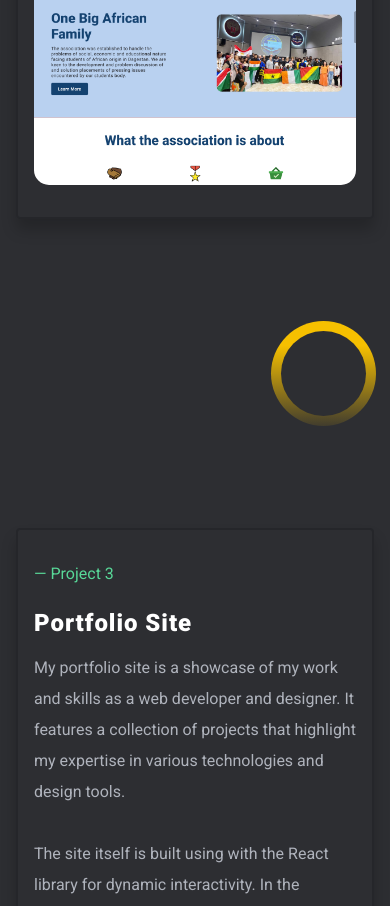
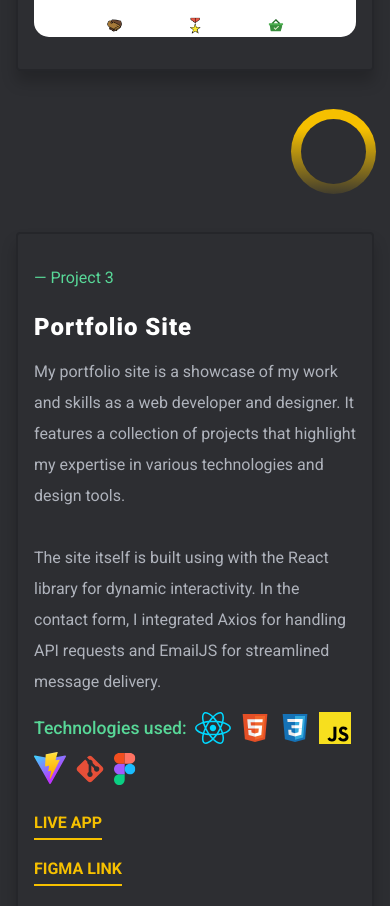
Before and after one commit to tersoo-ahire/Portfolio, a React (Vite) app in the folder project/: page / in a window 390 px wide. Shown: the part 4567-5473 px from the top of the page. Built offline with nearby package versions, Linux system fonts and the light colour scheme.

Commit message:
made style changes to project card

```diff
--- a/project/src/components/Project.jsx
+++ b/project/src/components/Project.jsx
@@ -30,7 +30,7 @@ export default function Project(props){
                 </div>
             </div>
 
-            <div>
+            <div className="circles-container">
                 <div className={props.display1}>
                     <div className="outercircle1">
                         <div className="innercircle1"></div>
--- a/project/src/styles/App.css
+++ b/project/src/styles/App.css
@@ -348,7 +348,7 @@ button:hover {
   flex-direction: column;
   padding: 8em 3em 4em 3em;
   height: auto;
-  gap: 10em;
+  gap: 4em;
 }
 
 .section2 {
@@ -356,7 +356,7 @@ button:hover {
   flex-direction: column;
   padding: 8em 3em 4em 3em;
   height: auto;
-  gap: 10em;
+  gap: 4em;
 }
 
 .project-container {
@@ -486,8 +486,8 @@ button:hover {
 
 .outercircle1 {
   position: relative;
-  width: 150px;
-  height: 150px;
+  width: 100px;
+  height: 100px;
   border-radius: 50%;
   background: #2D2E32;
 }
@@ -496,10 +496,10 @@ button:hover {
   background-image: linear-gradient(180deg, #58D898 23%, rgba(88, 216, 152, 0.1) 100%);
   content: '';
   position: absolute;
-  top: -20px;
-  bottom: -20px;
-  right: -20px;
-  left: -20px;
+  top: -15px;
+  bottom: -15px;
+  right: -15px;
+  left: -15px;
   z-index: -1;
   border-radius: inherit;
 }
@@ -514,8 +514,9 @@ button:hover {
 
 .outercircle2 {
   position: relative;
-  width: 150px;
-  height: 150px;
+  width: 100px;
+  height: 100px;
+  margin: 20px 0px;
   border-radius: 50%;
   background: #2D2E32;
   margin-left: auto;
@@ -525,10 +526,10 @@ button:hover {
   background-image: linear-gradient(180deg, #F6C000 23.33%, rgba(246, 192, 0, 0.1) 100%);
   content: '';
   position: absolute;
-  top: -20px;
-  bottom: -20px;
-  right: -20px;
-  left: -20px;
+  top: -15px;
+  bottom: -15px;
+  right: -15px;
+  left: -15px;
   z-index: -1;
   border-radius: inherit;
 }
--- a/project/src/styles_mobile/App.css
+++ b/project/src/styles_mobile/App.css
@@ -213,7 +213,7 @@
 
     .section-two {
         padding: 2em 1em;
-        gap: 7em;
+        gap: 3em;
     }
 
     .section2 {
@@ -287,8 +287,8 @@
     }
 
     .outercircle1 {
-        width: 85px;
-        height: 85px;
+        width: 65px;
+        height: 65px;
         margin: 0em 0.5em;
     }
 
@@ -300,8 +300,8 @@
     }
 
     .outercircle2 {
-        width: 85px;
-        height: 85px;
+        width: 65px;
+        height: 65px;
         margin: 0em 0.5em;
         margin-left: auto;
     }
```
